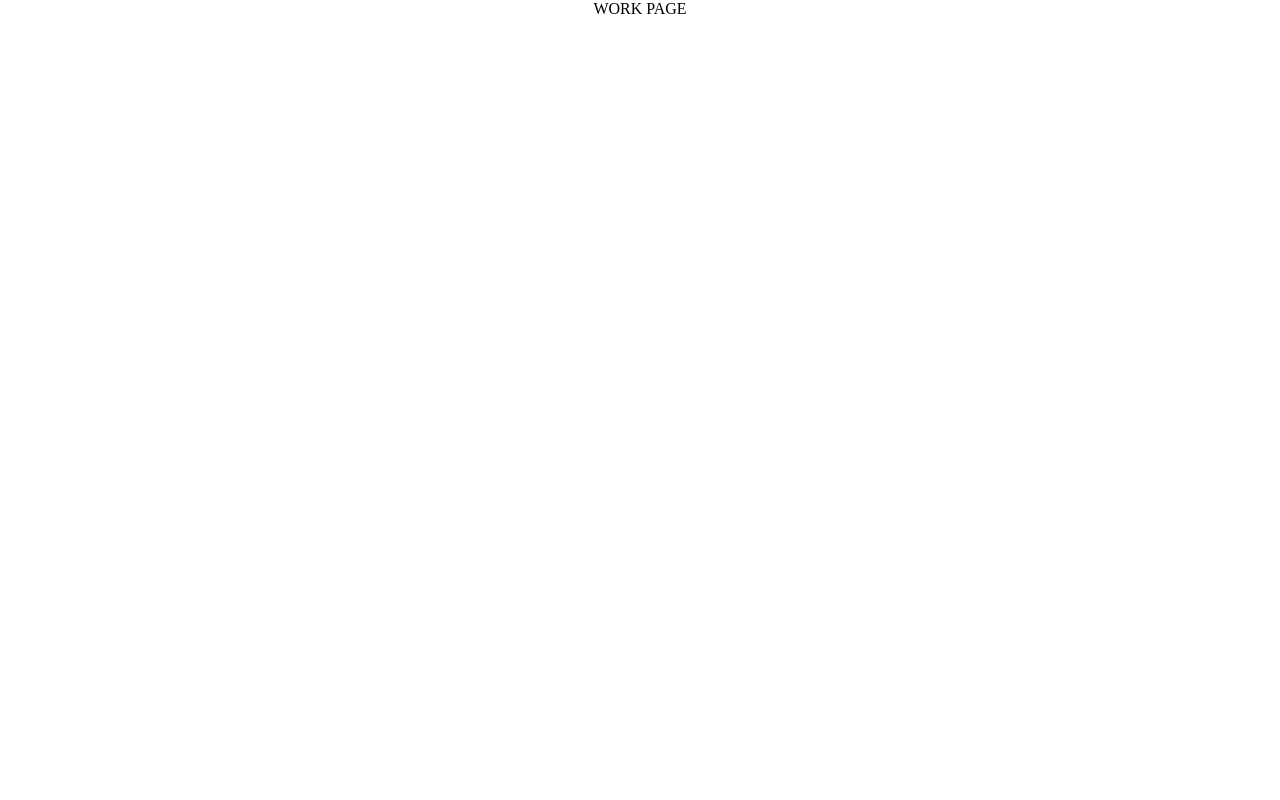
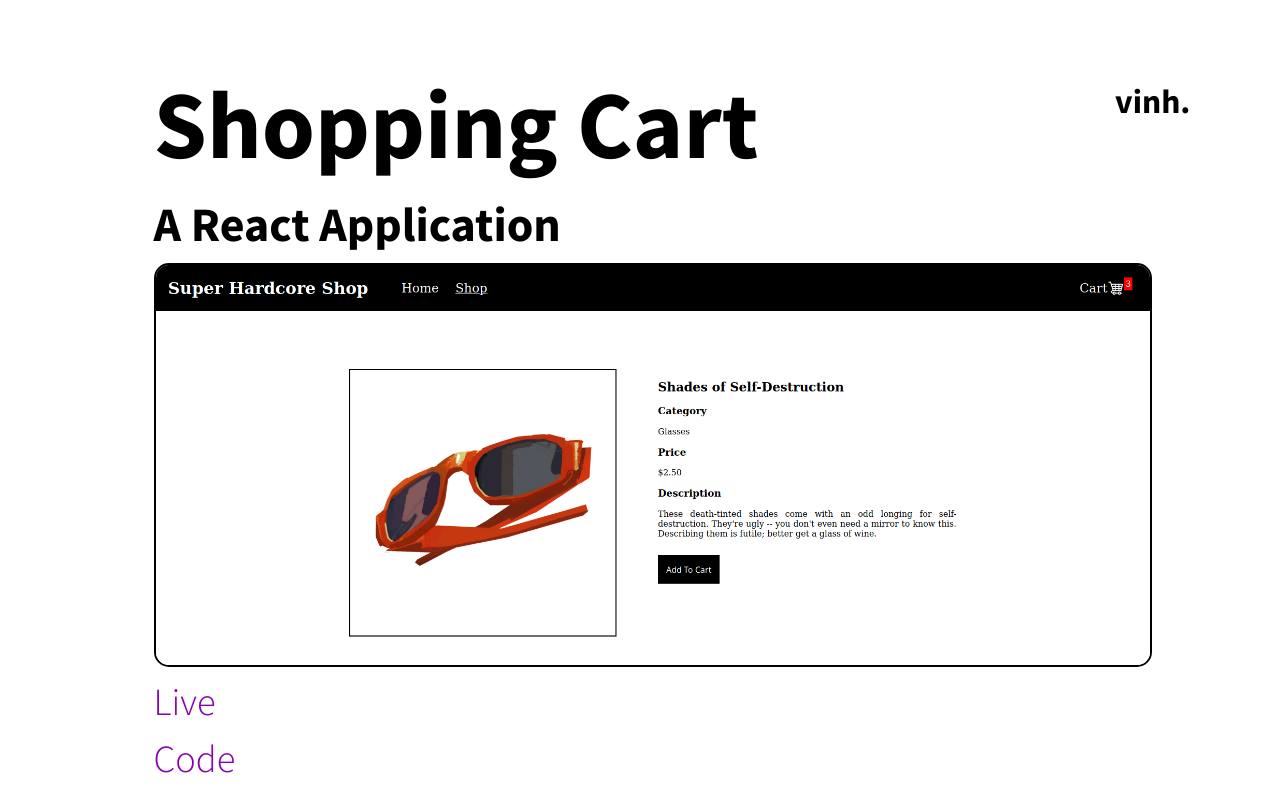
Before and after one commit to vinhbt241/my-portfolio-website, a React (Create React App) app: page /work in a window 1280 px wide. Shown: the top 800 px of the page. Built offline with nearby package versions, Linux system fonts and the light colour scheme.

Commit message:
Add image for projects illustrations

```diff
--- /dev/null
+++ b/src/components/ProjectLink.js
@@ -0,0 +1,24 @@
+const ProjectLink = (props) => {
+  return(
+    <div className="ProjectLink">
+      <h1>{props.projectName}</h1>
+      <p>{props.description}</p>
+      <div className="project-illustration"><img src={props.imgSrc} alt=""/></div>
+      <a
+        href={props.liveLink}
+        target="blank"
+        className="HoverLinkText purple-text">
+        Live
+      </a>
+      <a
+        href={props.codeLink}
+        target="blank"
+        className="HoverLinkText purple-text">
+        Code
+      </a>
+
+    </div>
+  )
+}
+
+export { ProjectLink }
--- a/src/components/Work.js
+++ b/src/components/Work.js
@@ -1,4 +1,9 @@
-import { motion } from "framer-motion"
+import { motion } from "framer-motion";
+import { ProjectLink } from "./ProjectLink";
+import { HoverLink } from "./HoverLink";
+
+import ShoppingCartImg from "../images/shopping-cart.png";
+import WaldoImg from "../images/where-is-waldo.png"
 
 const Work = () => {
   return(
@@ -8,7 +13,23 @@ const Work = () => {
       initial={{opacity: 0}}
       animate={{opacity: 1}}
       exit={{opacity: 0}}>
-      WORK PAGE
+      <HoverLink pathName="/" styleLink="HoverLink home-link" hoverText="vinh.home" notHoverText="vinh."/>
+
+      <div className="project-links">
+        <ProjectLink
+          projectName="Shopping Cart"
+          liveLink="https://vinhbt241.github.io/shopping-cart/"
+          codeLink="https://github.com/vinhbt241/shopping-cart"
+          description="A React Application"
+          imgSrc={ShoppingCartImg} />
+        <ProjectLink
+          projectName="Where is Waldo?"
+          liveLink="https://vinhbt241.github.io/where-is-waldo/"
+          codeLink="https://github.com/vinhbt241/where-is-waldo"
+          description="A Puzzle Game with React as Front-end and Rails as Back-end"
+          imgSrc={WaldoImg}
+          />
+      </div>
     </motion.div>
   )
 }
--- a/src/styles/App.css
+++ b/src/styles/App.css
@@ -56,7 +56,8 @@ body {
 }
 
 .About,
-.Contact {
+.Contact,
+.Work {
   width: 100vw;
   min-height: 100vh;
 
@@ -174,3 +175,41 @@ body {
 .skill-icon {
   height: 100%;
 }
+
+.project-links {
+  display: flex;
+  flex-direction: column;
+  padding-left: 12vw;
+  padding-top: 8vh;
+  gap: 5rem;
+}
+
+.ProjectLink {
+  display: flex;
+  flex-direction: column;
+  gap: .2em;
+}
+
+.ProjectLink * {
+  margin: 0;
+  padding: 0;
+}
+
+.ProjectLink a {
+  text-decoration: none;
+  font-size: .8em;
+
+  font-family: 'Source Sans Pro Normal';
+}
+
+.project-illustration {
+  width: fit-content;
+  height: 50vh;
+  border: 2px solid black;
+  border-radius: 15px;
+  overflow: hidden;
+}
+
+.project-illustration img {
+  height: 100%;
+}
```
Also changed, not shown: src/images/shopping-cart.png (added), 1 other file (tests, documents, lock files or other folders).
